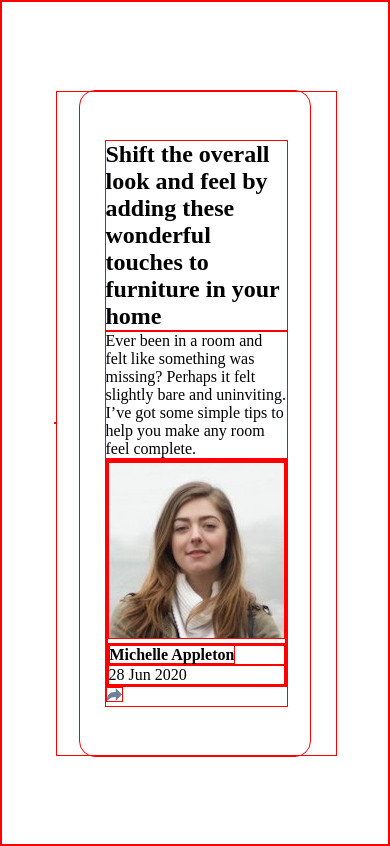
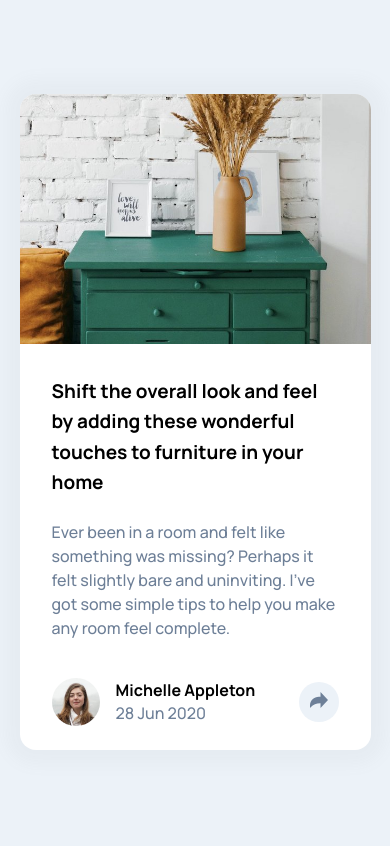
Before and after one commit to Frame993/Article-preview-component, a plain HTML site: page index.html in a window 390 px wide. Drawn offline with Linux system fonts and the light colour scheme.

Commit message:
Fully responsive

```diff
--- a/index.html
+++ b/index.html
@@ -8,12 +8,21 @@
 
   <link rel="icon" type="image/png" sizes="32x32" href="./images/favicon-32x32.png">
   <title>Frontend Mentor | Article preview component</title>
+
+  <link rel="preconnect" href="https://fonts.googleapis.com">
+  <link rel="preconnect" href="https://fonts.gstatic.com" crossorigin>
+  <link href="https://fonts.googleapis.com/css2?family=Manrope:wght@500;700&display=swap" rel="stylesheet">
+
   <link rel="stylesheet" href="./styles.css">
 </head>
 
 <body>
   <article class="card-container">
-    <img class="card-image">
+
+    <section class="container-left">
+      <!-- <img class="drawers" src="./images/drawers.jpg" alt=""> -->
+    </section>
+
     <section class="container-right">
       <h2>Shift the overall look and feel by adding these wonderful
         touches to furniture in your home</h2>
@@ -28,11 +37,13 @@
             <img src="./images/avatar-michelle.jpg" alt="">
           </figure>
           <figcaption>
-            <p><strong>Michelle Appleton</strong></p>
+            <h4><strong>Michelle Appleton</strong></h4>
             <p>28 Jun 2020</p>
           </figcaption>
         </div>
-        <img src="./images/icon-share.svg" alt="">
+
+        <button class="share"></button>
+
       </section>
     </section>
 
--- a/styles.css
+++ b/styles.css
@@ -1,31 +1,152 @@
+:root {
+    --Very-Dark-Grayish-Blue: hsl(217, 19%, 35%);
+    --Desaturated-Dark-Blue: hsl(214, 17%, 51%);
+    --Grayish-Blue: hsl(212, 23%, 69%);
+    --Light-Grayish-Blue: hsl(210, 46%, 95%);
+}
+
+
 * {
     margin: 0;
     padding: 0;
     box-sizing: border-box;
-    border: 1px solid red;
+    /* border: 1px solid red; */
 }
 
 body {
+    font-family: 'Manrope', sans-serif;
+    font-size: 16px;
     display: flex;
+    color: var(--Very-Dark-Grayish);
     flex-direction: column;
     justify-content: center;
     align-items: center;
     height: 100vh;
+    background-color: var(--Light-Grayish-Blue);
 }
 
 .card-container {
     display: grid;
-    grid-template-columns: 1fr 2fr;
-    justify-content: center;
+    grid-template-columns: 1fr 1.3fr;
     align-items: center;
-    width: 60%;
+    width: 50%;
+    max-width: 1000px;
+    margin: 16px;
+    background-color: #fff;
     border-radius: 1rem;
+    box-shadow: 0px 0px 15px 15px rgba(134, 134, 134, 0.05);
+
+}
+
+.container-left {
+    background-image: url('./images/drawers.jpg');
+    background-size: cover;
+    background-repeat: no-repeat;
+    width: 100%;
+    height: 100%;
+    border-radius: 1rem 0 0 1rem;
 }
 
 .container-right {
+    display: flex;
+    flex-direction: column;
+    gap: 1.8rem;
     padding: 3rem;
 }
 
-.container-right {
-    padding: 3rem;
+.creator-container{
+    display: flex;
+    align-items: center;
+    justify-content: space-between;
+    align-items: center;
 }
+
+.avatar {
+    display: flex;
+    align-items: center;
+}
+
+figure {
+    display: flex;
+}
+
+figure img{
+    margin-right: 1rem;
+    border-radius: 50%;
+    align-items: center;
+    height: 4rem;
+    align-items: center;
+    justify-content: center;
+}
+
+.share {
+    background-image: url('./images/icon-share.svg');
+    background-position: center;
+    background-repeat: no-repeat;
+    background-size: 20px;
+    background-position-y: 14px;
+    height: 48px;
+    width: 48px;
+    background-color: var(--Light-Grayish-Blue);
+    border-radius: 50%;
+    border: none;
+}
+
+.share:hover {
+    background-image: url('./images/icon-share-white.svg');
+    background-color: var(--Desaturated-Dark-Blue);
+    cursor: pointer;
+}
+
+.icon:hover {
+    color: white;
+}
+
+
+p {
+    color: var(--Desaturated-Dark-Blue);
+    line-height: 1.5rem;
+}
+
+@media screen and (max-width: 768px) {
+
+    .card-container {
+       display: grid;
+       grid-template-columns: 1fr;
+       /* grid-template-rows: 1fr 2fr; */
+       width: 90%;
+    }
+
+    .container-left {
+        background-image: url('./images/drawers.jpg');
+        background-size: cover;
+        background-repeat: no-repeat;
+        height: 250px;
+        border-radius: 1rem 1rem 0 0;
+    }
+
+    .container-right {
+        gap: 1.4rem;
+        padding: 2rem 2rem 1.5rem 2rem;
+    }
+
+    h2 {
+        font-size: 19px;
+        line-height: 1.6;
+    }
+
+    .container-right > p {
+      margin-bottom: 1rem;
+    }
+
+    figure img {
+        height: 3rem;
+    }
+
+    .share {
+        background-size: 18px;
+        background-position-y: 10px;
+        height: 40px;
+        width: 40px;
+    }
+}
```
Also changed, not shown: images/icon-share-white.svg (added).
